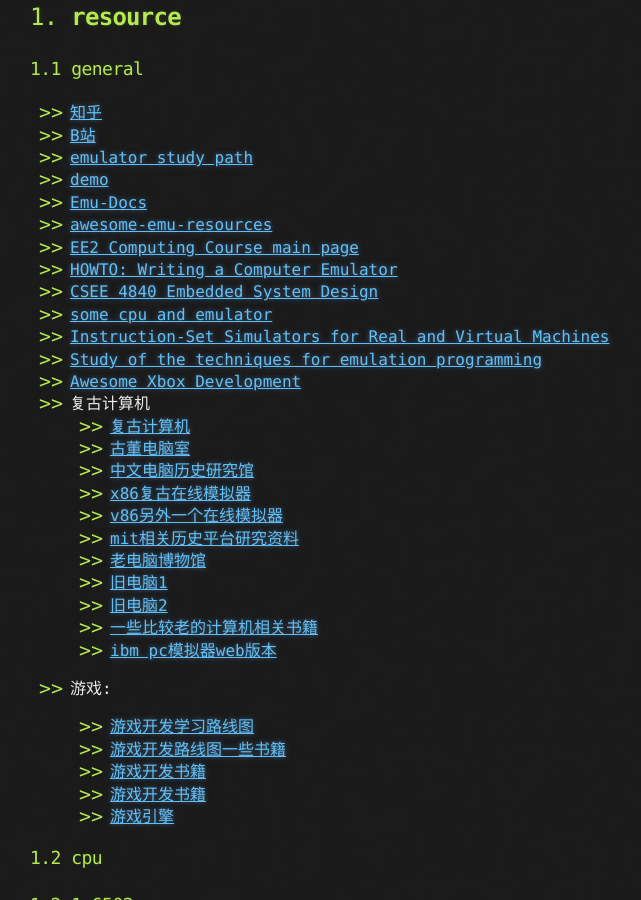
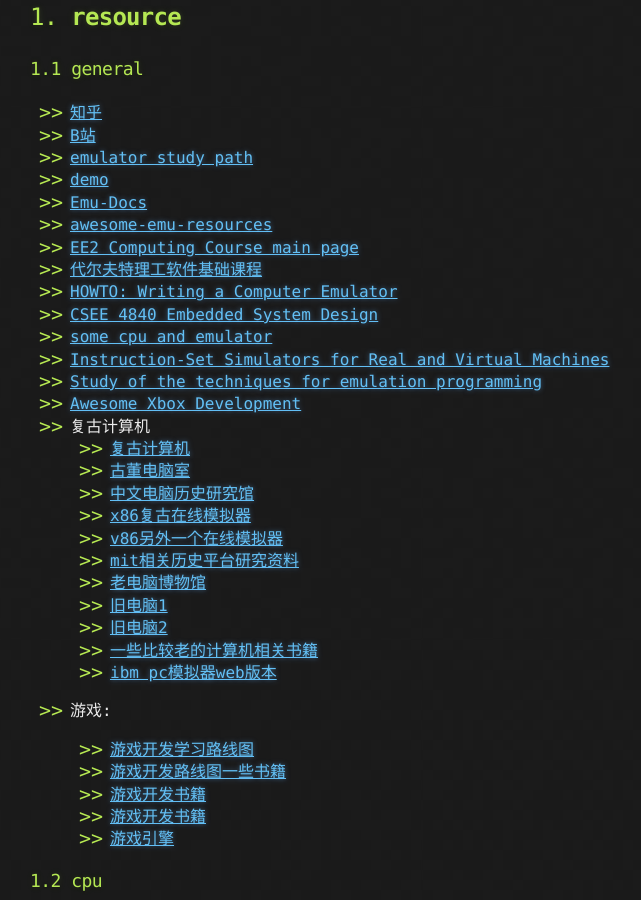
Before and after one commit to jinjiacun123/jinjiacun123.github.io, a Jekyll site: the page built from index.md, in a window 1280 px wide and 900 px high, scrolled down 957 px. Shown: the whole window, without its empty margins (110-751 px from the left). Built offline with Jekyll 4.4.1, drawn with Linux system fonts in a browser that asks for light colours; our own code applies the rules of GitHub Pages for plain Markdown files.

Commit message:
更新 index.md
添加代尔夫特理工大学软件基础，关于nes

```diff
--- a/index.md
+++ b/index.md
@@ -44,6 +44,7 @@
 - [Emu-Docs](https://github.com/shonumi/Emu-Docs)
 - [awesome-emu-resources](https://github.com/marethyu/awesome-emu-resources)
 - [EE2 Computing Course main page](http://www.ee.ic.ac.uk/pcheung/teaching/ee2_computing/)
+- [代尔夫特理工软件基础课程](https://cese.ewi.tudelft.nl/software-fundamentals/index.html)
 - [HOWTO: Writing a Computer Emulator](http://fms.komkon.org/EMUL8/HOWTO.html)
 - [CSEE 4840 Embedded System Design](https://www.cs.columbia.edu/~sedwards/classes/2016/4840-spring/)
 - [some cpu and emulator](https://www.zophar.net/)
```
